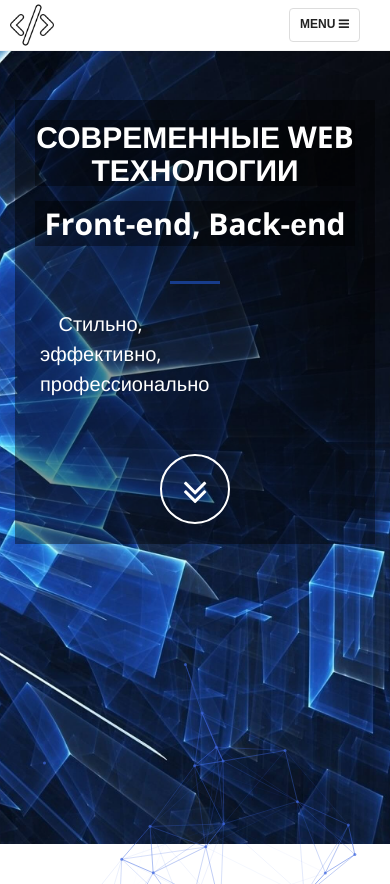
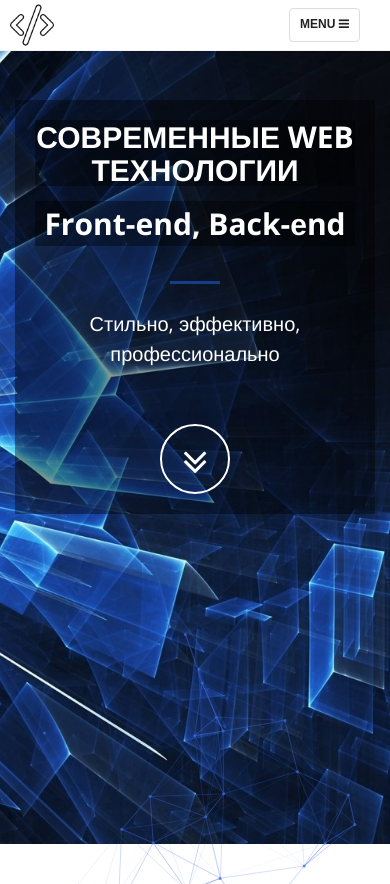
Before and after one commit to korol5579/newmodweb, a PHP site: page / in a window 390 px wide. Shown: the top 884 px of the page. Run offline with PHP 8.4, Linux system fonts and the light colour scheme.

Commit message:
mobile norm

```diff
--- a/css/style.css
+++ b/css/style.css
@@ -202,7 +202,7 @@ header .header-content .header-content-inner p:hover {
 header .header-content .header-content-inner p#header-content-quality {
   font-weight: 300;
   text-transform: none;
-  max-width: 41%;
+  max-width: 100%;
   padding: 5px;
   font-size: 20px;
 }
--- a/less/style.less
+++ b/less/style.less
@@ -213,7 +213,7 @@ header {
       p#header-content-quality {
         font-weight: 300;
         text-transform: none;
-        max-width: 41%;
+        max-width: 100%;
         padding: 5px;
         font-size: 20px;
       }
```
Also changed, not shown: css/style.min.css.
